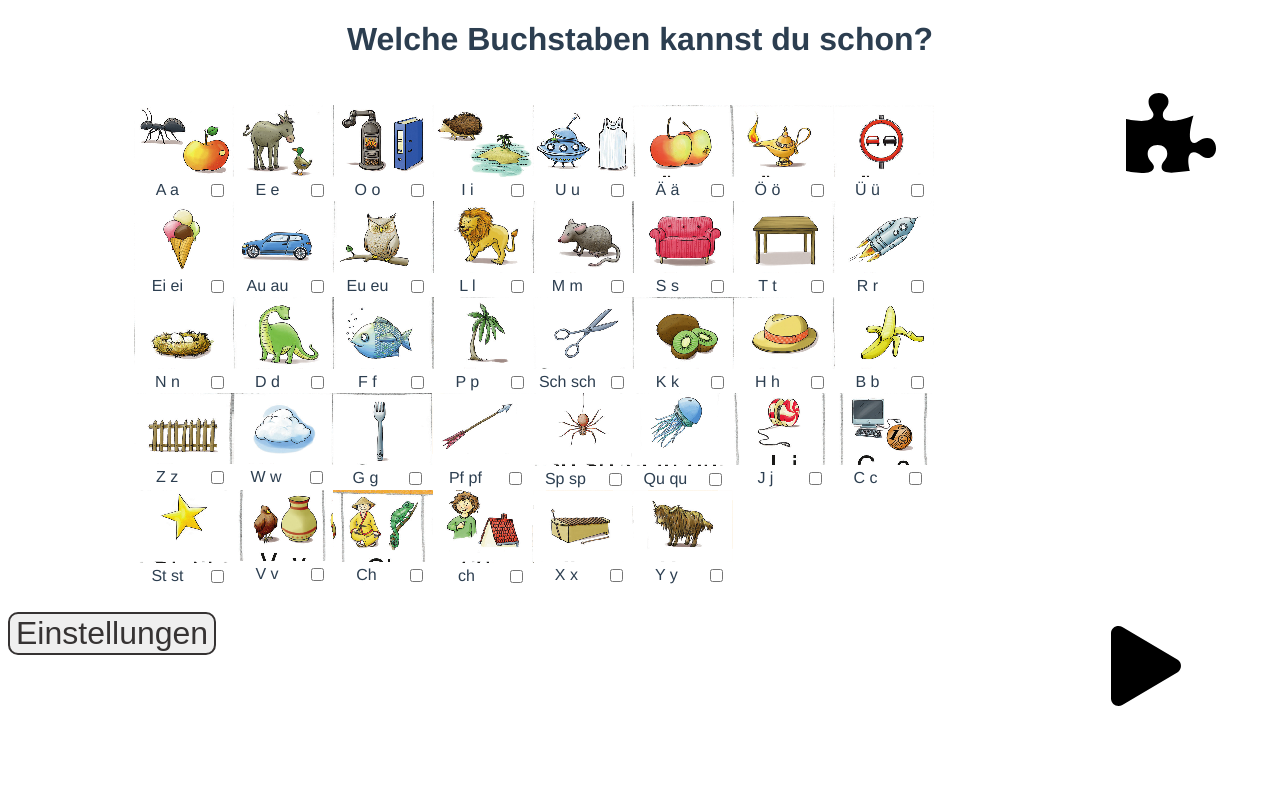
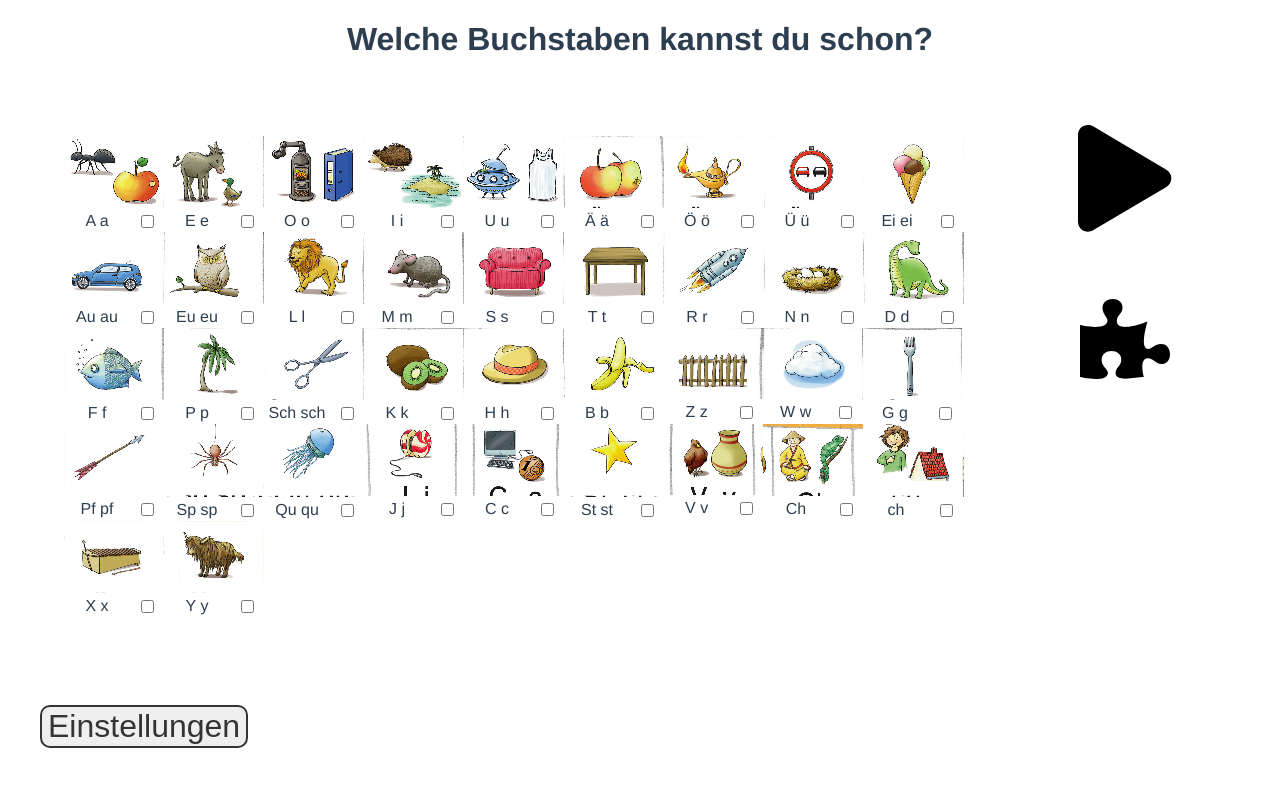
Before and after one commit to jmiegel/PBO_LesenLernen, a Vue app: page /#/ in a window 1280 px wide. Shown: the top 786 px of the page. Built offline with nearby package versions, Linux system fonts and the light colour scheme; a web font is replaced by a local one.

Commit message:
Layout auf Home-Page verbessert

```diff
--- a/src/views/Home.vue
+++ b/src/views/Home.vue
@@ -8,26 +8,22 @@
         <div class="table_wrapper">
           <BuchstabenauswahlTabelle />
         </div>
-        <div class="puzzle_button_wrapper">
+        <div class="button_wrapper">
+          <router-link
+            id="start_button"
+            to="/exercise"
+            tag="button"
+            class="round_button"
+          >
+            <font-awesome-icon icon="play" size="8x" />
+          </router-link>
           <button id="puzzle_button" class="round_button">
             <font-awesome-icon icon="puzzle-piece" size="6x" />
           </button>
         </div>
       </div>
       <div class="row2_wrapper">
-        <div class="settings_button_wrapper">
-          <button id="settings_button">Einstellungen</button>
-        </div>
-        <div class="start_button_wrapper">
-          <router-link
-            id="start_button"
-            to="/exercise"
-            tag="button"
-            class="round_button"
-          >
-            <font-awesome-icon icon="play" size="6x" />
-          </router-link>
-        </div>
+        <button id="settings_button">Einstellungen</button>
       </div>
     </div>
   </div>
@@ -46,42 +42,10 @@ export default {
 </script>
 
 <style>
-.Normalbutton {
-  background-color: lightgray;
-  border: none;
-  padding: 1em;
-  font-size: 1.2em;
-  border-radius: 4px;
-}
-
-.Piktobutton {
-  border-radius: 4px;
-  padding: 0px;
-}
-
-#button_einstellungen {
-  grid-row: 2;
-  grid-column: 1;
-}
-
-#button_puzzle {
-  grid-row: 1;
-  grid-column: 3;
-}
-
-#button_start {
-  grid-row: 2;
-  grid-column: 3;
-}
-
-.button_wrapper {
-  display: flex;
-  flex-direction: row;
-}
-
 .content_wrapper {
   display: flex;
   flex-direction: column;
+  padding: 2em;
 }
 
 .row1_wrapper {
@@ -92,24 +56,18 @@ export default {
 .row2_wrapper {
   display: flex;
   flex-direction: row;
+  padding-top: 4em;
 }
 
 .table_wrapper {
-  padding: 2% 10%;
+  padding: 2%;
   width: 80%;
 }
 
-.puzzle_button_wrapper {
-  width: 20%;
-  text-align: center;
-}
-
-.settings_button_wrapper {
-  width: 80%;
-  text-align: left;
-}
-
-.start_button_wrapper {
+.button_wrapper {
+  display: flex;
+  flex-direction: column;
+  flex-wrap: wrap;
   width: 20%;
   text-align: center;
 }
@@ -119,6 +77,10 @@ export default {
   padding: 1em;
   transition-duration: 0.5s;
   background-color: white;
+}
+
+#puzzle_button {
+  padding-top: 4em;
 }
 
 #start_button:hover {
```
